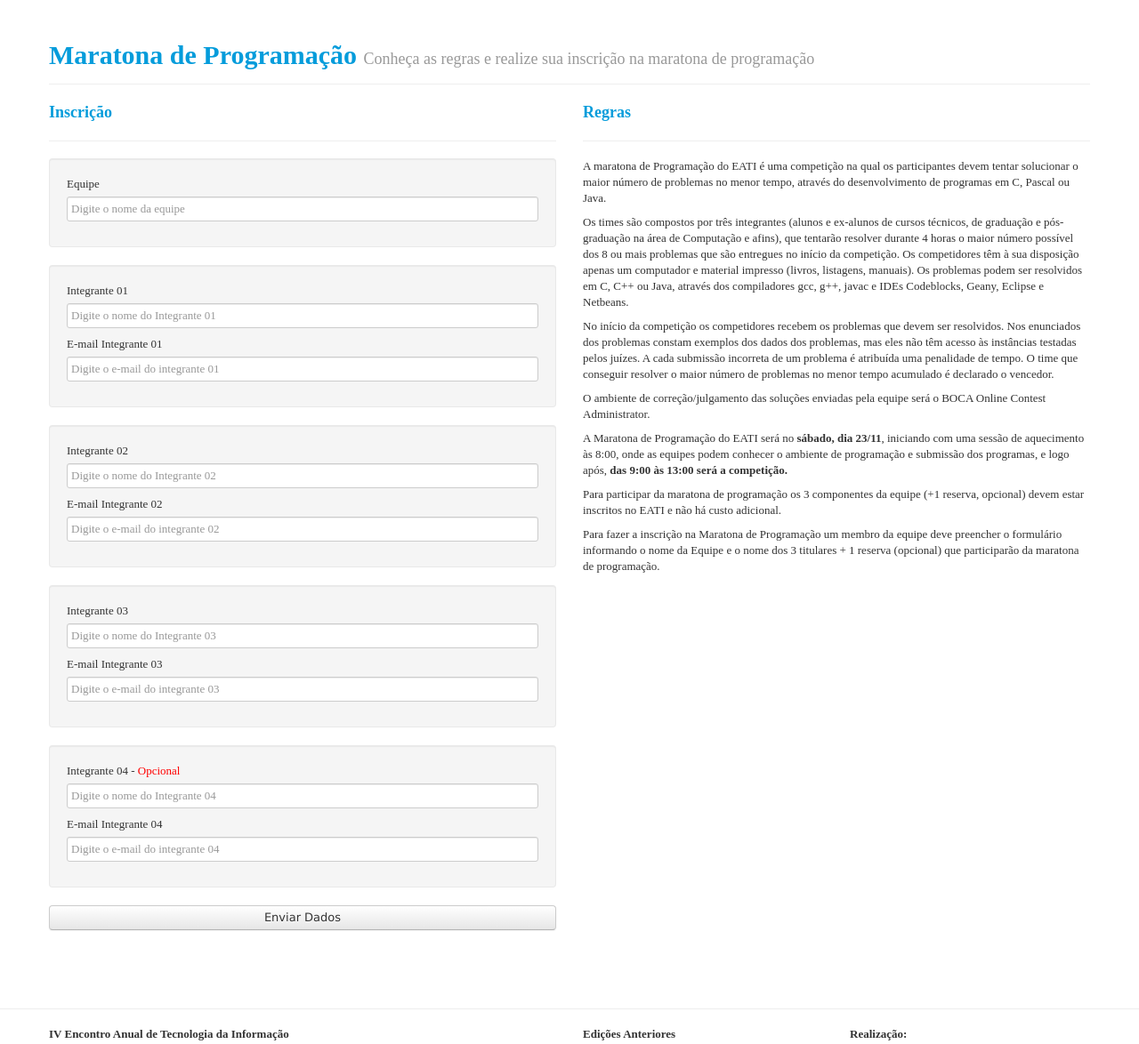
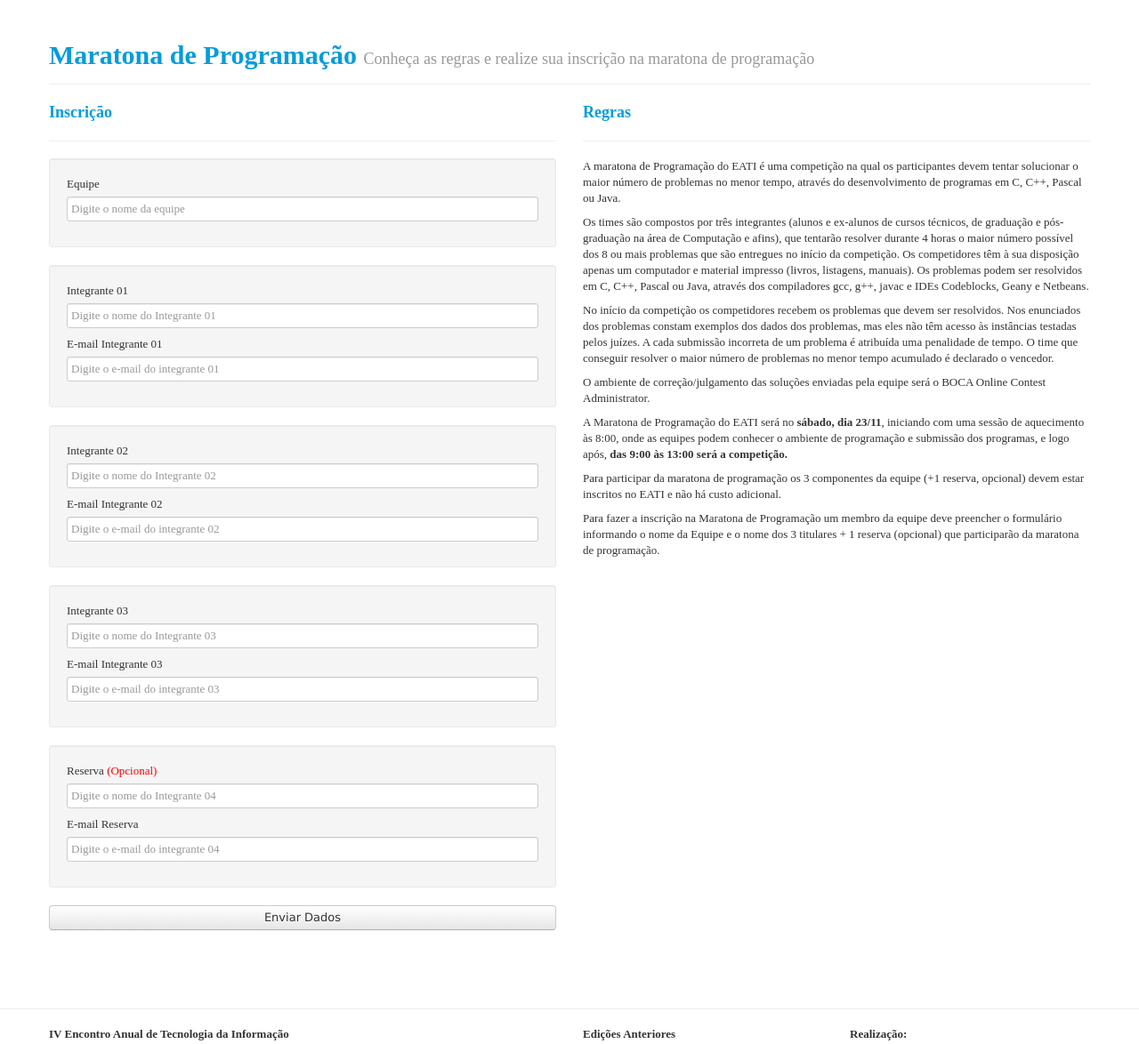
Before and after one commit to PauloHenriqueVianna/eati-2013, a Django app: template maratona/templates/regras.html in a window 1280 px wide. Shown: the part 402-1576 px from the top of the page at 89% size. Run offline with Django 3.2, Linux system fonts and the light colour scheme; the template is opened without the code that fills it, so the values that code supplies are empty; parts of the project's set-up code (start-up, migrations or seed data) failed here and were passed over; some libraries are stand-ins or nearby versions; some web fonts are replaced.

Commit message:
alterações linguagens e IDEs disponíveis

```diff
--- a/maratona/templates/regras.html
+++ b/maratona/templates/regras.html
@@ -67,11 +67,11 @@
                     </div>
                     <div class="well">
                         <div class="control-group">
-                            <label for="integrante04">Integrante 04 - <span style="color:red;">Opcional</span></label>
+                            <label for="integrante04">Reserva <span style="color:red;">(Opcional)</span></label>
                             <input id="integrante04" name="integrante04" type="text" class="input-block-level" placeholder="Digite o nome do Integrante 04" value="">
                         </div>
                         <div class="control-group">
-                            <label for="email04">E-mail Integrante 04</label>
+                            <label for="email04">E-mail Reserva</label>
                             <input id="email04" name="email04" type="text" class="input-block-level" placeholder="Digite o e-mail do integrante 04" value="">
                         </div>
                     </div>
@@ -84,9 +84,9 @@
         	<div class="span6">
                 <h3>Regras</h3>
                 <hr>
-                <p>A maratona de Programação do EATI é uma competição na qual os participantes devem tentar solucionar o maior número de problemas no menor tempo, através do desenvolvimento de programas em C, Pascal ou Java.</p>
+                <p>A maratona de Programação do EATI é uma competição na qual os participantes devem tentar solucionar o maior número de problemas no menor tempo, através do desenvolvimento de programas em  C, C++, Pascal ou Java.</p>
                 <p>Os times são compostos por três integrantes (alunos e ex-alunos de cursos técnicos, de graduação e pós-graduação na área de Computação e afins), que tentarão resolver durante 4 horas o maior número possível dos 8 ou mais problemas que são entregues no início da competição.
-                Os competidores têm à sua disposição apenas um computador e material impresso (livros, listagens, manuais). Os problemas podem ser resolvidos em C, C++ ou Java, através dos compiladores gcc, g++, javac e IDEs Codeblocks, Geany, Eclipse e Netbeans.</p>
+                Os competidores têm à sua disposição apenas um computador e material impresso (livros, listagens, manuais). Os problemas podem ser resolvidos em  C, C++, Pascal ou Java, através dos compiladores gcc, g++, javac e IDEs Codeblocks, Geany e Netbeans.</p>
                 <p>No início da competição os competidores recebem os problemas que devem ser resolvidos. Nos enunciados dos problemas constam exemplos dos dados dos problemas, mas eles não têm acesso às instâncias testadas pelos juízes. A cada submissão incorreta de um problema é atribuída uma penalidade de tempo. O time que conseguir resolver o maior número de problemas no menor tempo acumulado é declarado o vencedor.</p>
                 <p>O ambiente de correção/julgamento das soluções enviadas pela equipe será o BOCA Online Contest Administrator.</p>
                 <p>A Maratona de Programação do EATI será no <b>sábado, dia 23/11</b>, iniciando com uma sessão de aquecimento às 8:00, onde as equipes podem conhecer o ambiente de programação e submissão dos programas, e logo após, <b>das 9:00 às 13:00 será a competição.</b></p>
```
